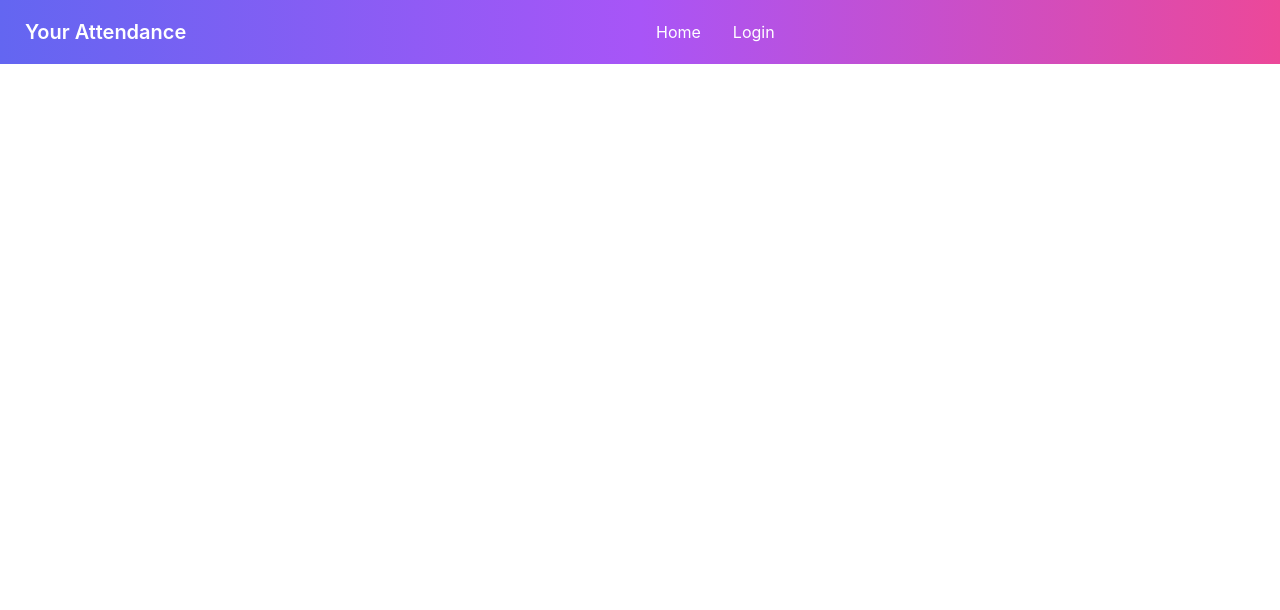
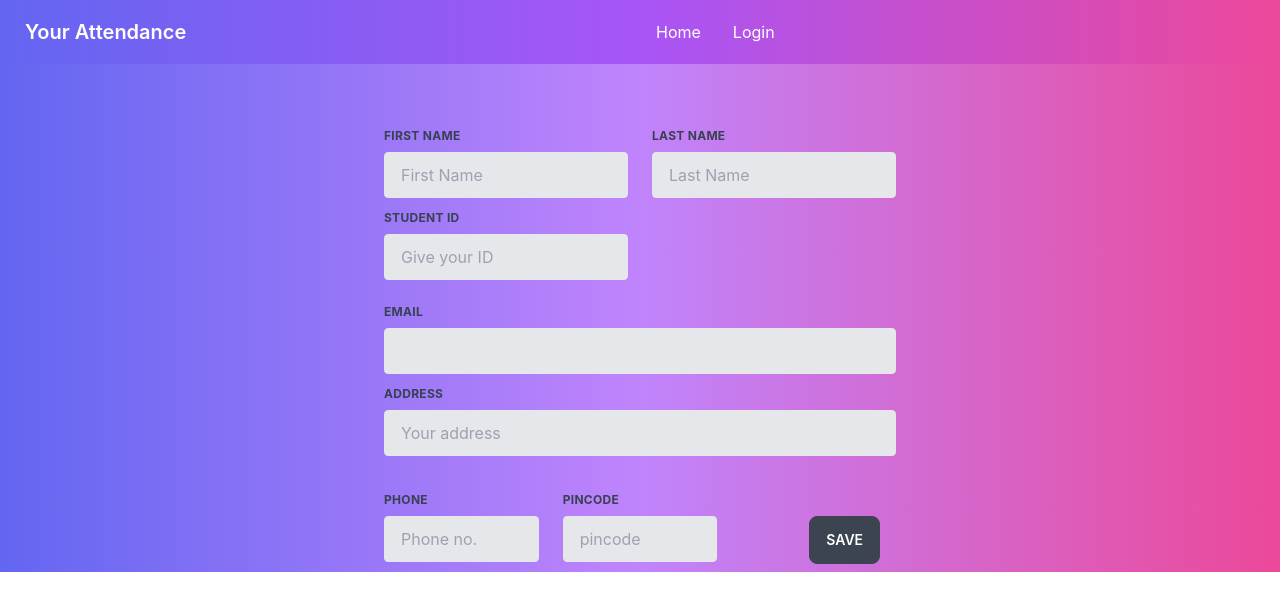
Before and after one commit to anusuya-bhattacharjee/school-management-client, a React (Create React App) app: page /profile/1 in a window 1280 px wide. Shown: the top 610 px of the page. Built offline with nearby package versions, Linux system fonts and the light colour scheme; no server answers.

Commit message:
update-student-done

```diff
--- a/src/App.js
+++ b/src/App.js
@@ -7,6 +7,7 @@ import Login from './Pages/Login/Login';
 import ForgotPassword from './Pages/Login/ForgotPassword';
 import Profile from './Pages/Profile/Profile';
 import AllProfiles from './Pages/AllProfile/AllProfiles';
+import UpdateProfile from './Pages/UpdateProfile/UpdateProfile';
 
 function App() {
   return (
@@ -19,6 +20,7 @@ function App() {
           <Route path="/forgot" element={<ForgotPassword></ForgotPassword>}></Route>
           <Route path="/profile" element={<Profile></Profile>}></Route>
           <Route path="/allProfile" element={<AllProfiles></AllProfiles>}></Route>
+          <Route path="/profile/:id" element={<UpdateProfile></UpdateProfile>}></Route>
         </Routes>
     </div>
   );
--- a/src/Pages/AllProfile/AllProfile.js
+++ b/src/Pages/AllProfile/AllProfile.js
@@ -1,6 +1,13 @@
 import React from "react";
+import { useNavigate } from "react-router-dom";
 
 const AllProfile = (props) => {
+  const navigate = useNavigate();
+
+  const navigateToProfileupdate = (id) => {
+    navigate(`/profile/${id}`);
+  };
+
   const {
     email_address,
     address,
@@ -22,9 +29,8 @@ const AllProfile = (props) => {
             <td>{pincode}</td>
             <td>{phone}</td>
             <td>{studentId}</td>
-
           </tr>
-          <button class="btn btn-sm">Update</button>
+          <button class="btn btn-sm" onClick={()=> navigateToProfileupdate(_id)}>Update</button>
         </tbody>
 
   );
--- /dev/null
+++ b/src/Pages/UpdateProfile/UpdateProfile.js
@@ -0,0 +1,207 @@
+import React, { useEffect, useState } from "react";
+import { useParams } from "react-router-dom";
+import { useNavigate } from "react-router-dom";
+
+const UpdateProfile = () => {
+  const navigate = useNavigate();
+  const { id } = useParams();
+  const [student, setStudent] = useState({});
+
+  useEffect(() => {
+    fetch(`http://localhost:5000/student/${id}`)
+      .then((res) => res.json())
+      .then((data) => setStudent(data));
+  }, []);
+
+  const handleFormSubmit = (event) => {
+    event.preventDefault();
+    const firstName = event.target.firstName.value;
+    const lastName = event.target.lastName.value;
+    const email_address = event.target.email_address.value;
+    const address = event.target.address.value;
+    const phone = event.target.phone.value;
+    const studentId = event.target.studentId.value;
+    const pincode = event.target.pincode.value;
+
+    const UpdatedStudentDetails = {
+      studentId,
+      firstName,
+      lastName,
+      email_address,
+      address,
+      pincode,
+      phone,
+      //   image,
+    };
+
+    fetch(`http://localhost:5000/updateStudent/${id}`, {
+      method: "PUT",
+      headers: { "Content-Type": "application/json" },
+      body: JSON.stringify(UpdatedStudentDetails),
+    })
+      .then((res) => res.json())
+      .then((data) => setStudent(data));
+    alert("Student updated successfully");
+    navigate("/allProfile");
+  };
+
+  return (
+    <div>
+      {/* <h2 className="text-2xl text-white">Update korbo toke + {id}</h2> */}
+      <div className="flex justify-center">
+        <form
+          class="w-full max-w-lg"
+          onSubmit={handleFormSubmit}
+          enctype="multipart/form-data"
+        >
+          <div class="flex flex-wrap -mx-3 mb-6 mt-16">
+            <div class="w-full md:w-1/2 px-3 mb-6 md:mb-0">
+              <label
+                class="block uppercase tracking-wide text-gray-700 text-xs font-bold mb-2"
+                for="grid-first-name"
+              >
+                First Name
+              </label>
+              <input
+                class="appearance-none block w-full bg-gray-200 text-gray-700 border border-gray-200 rounded py-3 px-4 leading-tight focus:outline-none focus:bg-white focus:border-gray-500"
+                id="grid-first-name"
+                type="text"
+                name="firstName"
+                defaultValue={student.firstName}
+                placeholder="First Name"
+              />
+            </div>
+            <div class="w-full md:w-1/2 px-3">
+              <label
+                class="block uppercase tracking-wide text-gray-700 text-xs font-bold mb-2"
+                for="grid-last-name"
+              >
+                Last Name
+              </label>
+              <input
+                class="appearance-none block w-full bg-gray-200 text-gray-700 border border-gray-200 rounded py-3 px-4 leading-tight focus:outline-none focus:bg-white focus:border-gray-500"
+                id="grid-last-name"
+                type="text"
+                name="lastName"
+                defaultValue={student.lastName}
+                placeholder="Last Name"
+              />
+            </div>
+
+            <div class="w-full md:w-1/2 px-3 mt-3">
+              <label
+                class="block uppercase tracking-wide text-gray-700 text-xs font-bold mb-2"
+                for="grid-last-name"
+              >
+                Student Id
+              </label>
+              <input
+                class="appearance-none block w-full bg-gray-200 text-gray-700 border border-gray-200 rounded py-3 px-4 leading-tight focus:outline-none focus:bg-white focus:border-gray-500"
+                id="grid-last-name"
+                type="text"
+                name="studentId"
+                defaultValue={student.studentId}
+                placeholder="Give your ID"
+              />
+            </div>
+          </div>
+
+          <div class="flex flex-wrap -mx-3 mb-6">
+            <div class="w-full px-3">
+              <label
+                class="block uppercase tracking-wide text-gray-700 text-xs font-bold mb-2"
+                for="grid-password"
+              >
+                Email
+              </label>
+              <input
+                class="appearance-none block w-full bg-gray-200 text-gray-700 border border-gray-200 rounded py-3 px-4 mb-3 leading-tight focus:outline-none focus:bg-white focus:border-gray-500"
+                id="grid-password"
+                name="email_address"
+                type="email"
+                defaultValue={student.email_address}
+              />
+            </div>
+
+            <div class="w-full px-3">
+              <label
+                class="block uppercase tracking-wide text-gray-700 text-xs font-bold mb-2"
+                for="address"
+              >
+                ADDRESS
+              </label>
+              <input
+                class="appearance-none block w-full bg-gray-200 text-gray-700 border border-gray-200 rounded py-3 px-4 mb-3 leading-tight focus:outline-none focus:bg-white focus:border-gray-500"
+                id="grid-password"
+                name="address"
+                type="address"
+                defaultValue={student.address}
+                placeholder="Your address"
+              />
+            </div>
+
+            {/* <div className="ml-3">
+            <label
+              class="block uppercase tracking-wide text-gray-700 text-xs font-bold mb-2"
+              for="file_input"
+            >
+              UPLOAD IMAGE
+            </label>
+            <input
+              class="appearance-none block w-full bg-gray-200 text-gray-700 border border-gray-200 rounded py-3 px-4 mb-3 leading-tight focus:outline-none focus:bg-white focus:border-gray-500"
+              aria-describedby="file_input_help"
+              id="file_input"
+              name="image"
+              defaultValue={studentDetails.image}
+              type="file"
+            />
+            <p
+              class="mt-1 text-sm text-gray-900 dark:text-gray-300"
+              id="file_input_help"
+            >
+              SVG, PNG, JPG or GIF (MAX. 800x400px).
+            </p>
+          </div> */}
+          </div>
+          <div class="flex flex-wrap -mx-3 mb-2">
+            <div class="w-full md:w-1/3 px-3 mb-6 md:mb-0">
+              <label
+                class="block uppercase tracking-wide text-gray-700 text-xs font-bold mb-2"
+                for="phone"
+              >
+                Phone
+              </label>
+              <input
+                class="appearance-none block w-full bg-gray-200 text-gray-700 border border-gray-200 rounded py-3 px-4 leading-tight focus:outline-none focus:bg-white focus:border-gray-500"
+                id="grid-zip"
+                type="text"
+                name="phone"
+                defaultValue={student.phone}
+                placeholder="Phone no."
+              />
+            </div>
+            <div class="w-full md:w-1/3 px-3 mb-6 md:mb-0">
+              <label
+                class="block uppercase tracking-wide text-gray-700 text-xs font-bold mb-2"
+                for="grid-zip"
+              >
+                PINCODE
+              </label>
+              <input
+                class="appearance-none block w-full bg-gray-200 text-gray-700 border border-gray-200 rounded py-3 px-4 leading-tight focus:outline-none focus:bg-white focus:border-gray-500"
+                id="grid-zip"
+                type="text"
+                name="pincode"
+                defaultValue={student.pincode}
+                placeholder="pincode"
+              />
+            </div>
+            <input type="submit" className="btn mt-6 ml-20" value="SAVE" />
+          </div>
+        </form>
+      </div>
+    </div>
+  );
+};
+
+export default UpdateProfile;
```
